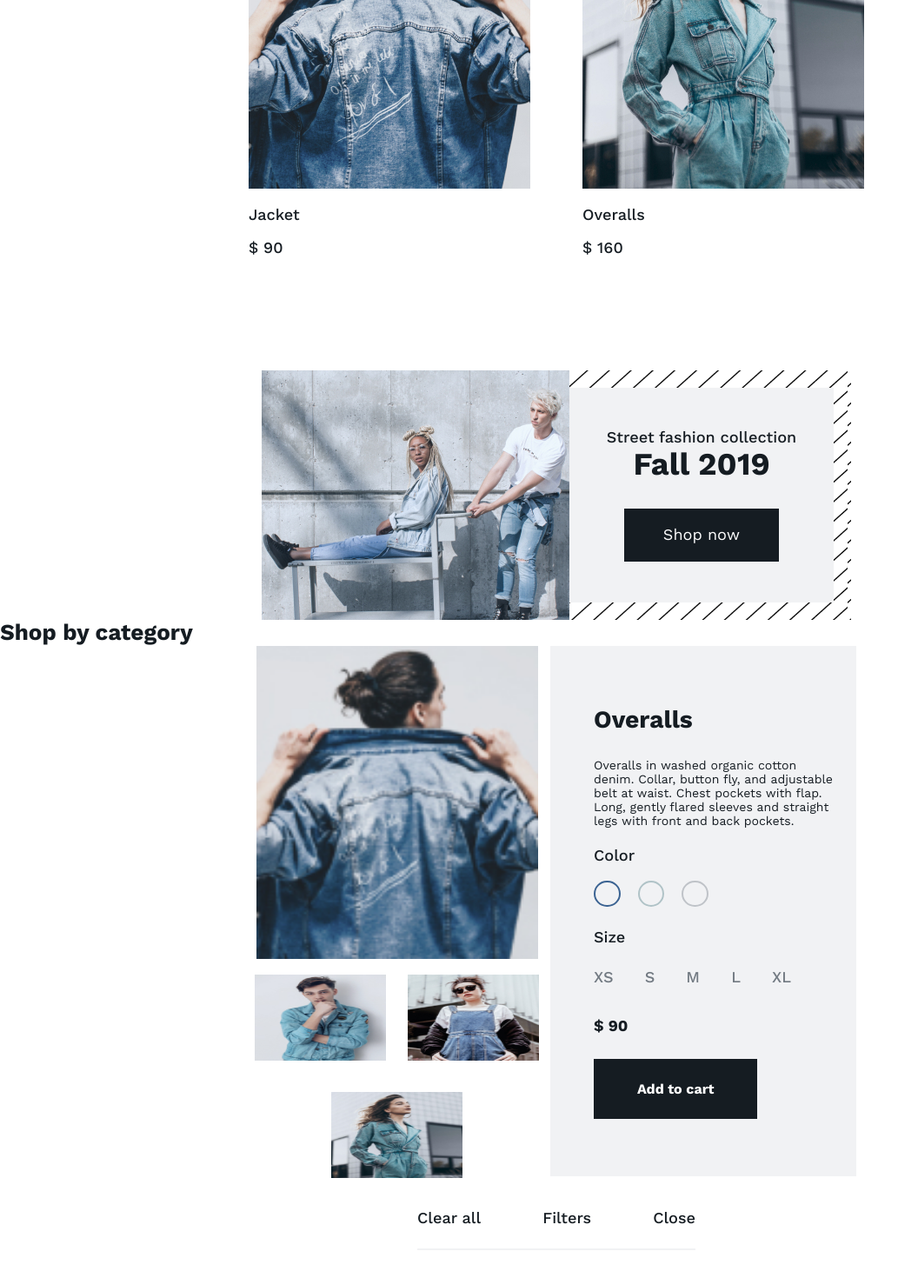
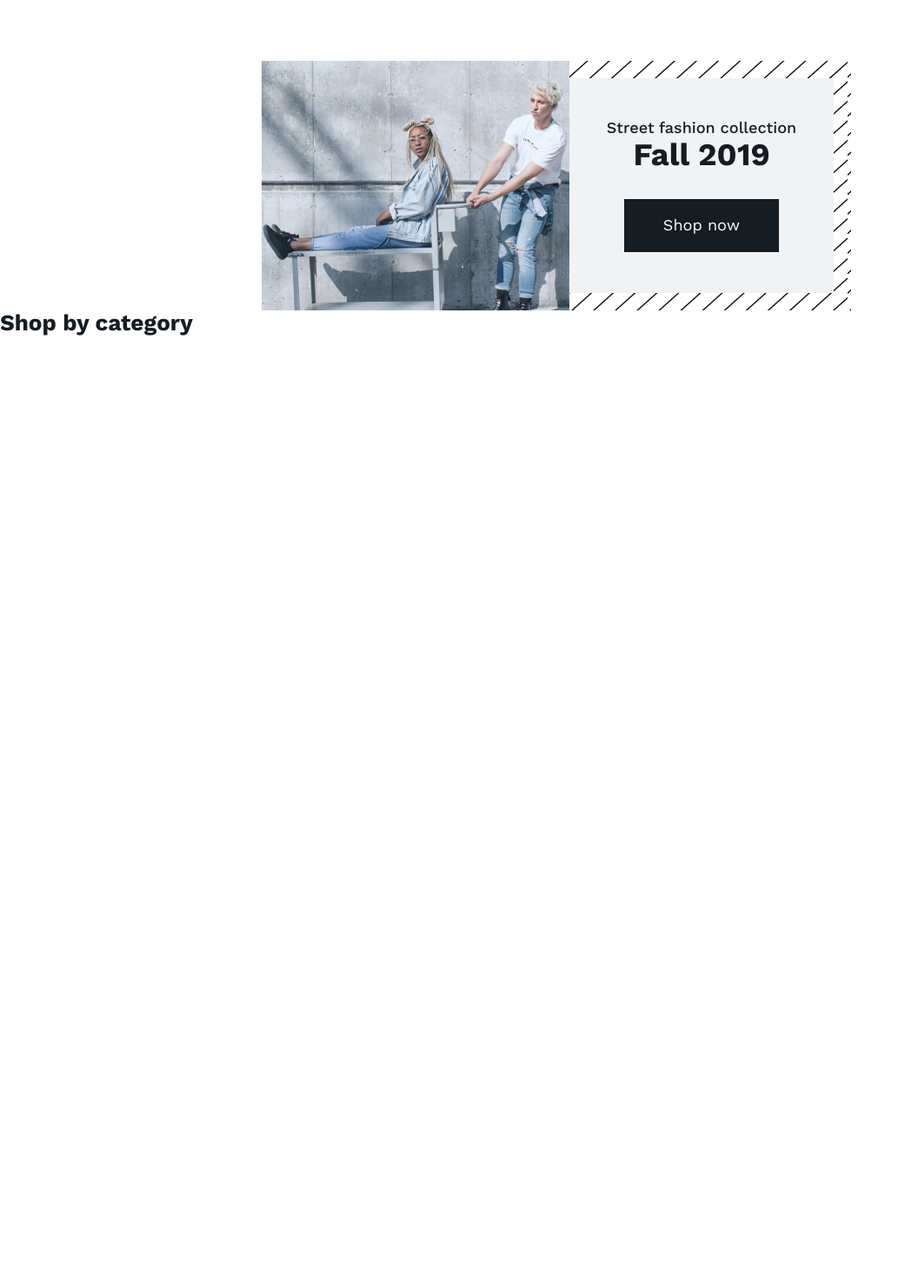
Before and after one commit to hellonasd/denim-app, a React (Create React App) app: page /product/0 in a window 1280 px wide. Shown: the part 660-2130 px from the top of the page at 87% size, without its empty margins (0-1056 px from the left). After the commit the page ends 1047 px from the top, so only its background shows below. Built offline with nearby package versions, Linux system fonts and the light colour scheme.

Commit message:
add react router dom, link on img

```diff
--- a/src/App.js
+++ b/src/App.js
@@ -2,25 +2,26 @@
 import { Bestsellers } from "./components/Bestsellers/Bestsellers.jsx";
 import { Promo } from "./components/promo/Promo.jsx";
 import { Categories } from "./components/Categories/Categories.jsx";
-// import { Catalog } from './components/Catalog/Catalog';
-import { Link, BrowserRouter as Router, Route } from "react-router-dom";
+import {BrowserRouter as Router, Route, Switch } from "react-router-dom";
 
-import { ProductDetail } from "./components/product-detail/ProductDetail";
+
 import { Gallery } from "./components/Gallery/Gallery";
-import { Filters } from "./components/Filter/Filters";
+
 
 function App() {
   return (
     <div className="App">
       <Router>
-        <Bestsellers />
+        <Switch>
+          <Route exact path="/">
+            <Bestsellers />
+          </Route>
+          <Route path="/product/:number">
+            <Gallery />
+          </Route>
+        </Switch>
         <Promo />
         <Categories />
-        {
-          // <Catalog /> - для данной страницы необходимо делать роутинг
-        }
-        <Gallery />
-        <Filters />
       </Router>
     </div>
   );
--- a/src/components/Bestsellers/Bestsellers.jsx
+++ b/src/components/Bestsellers/Bestsellers.jsx
@@ -1,13 +1,11 @@
 import React from "react";
 import { Viewall } from "../viewall/Viewall.jsx";
+import { mockData } from "../../mock-data/mock-data.js";
+import { Products } from "../Products/Products.jsx";
+import { Title } from "../Title/Title";
+import "../Bestsellers/Bestsellers.css";
+import { Link} from "react-router-dom";
 
-import { mockData } from '../../mock-data/mock-data.js';
-
-import { Products } from "../Products/Products.jsx";
-
-import { Title } from "../Title/Title";
-
-import "../Bestsellers/Bestsellers.css";
 
 export const Bestsellers = () => {
   return (
@@ -18,6 +16,7 @@
           <Viewall />
         </div>
         {mockData.map((item, i) => (
+          <Link to={`/product/${i}`}>
           <Products
             key={Math.random() * 10}
             mobileRes={item.mobileUrl}
@@ -27,6 +26,7 @@
             isPrise={item.price}
             bool={true}
           />
+          </Link>
         ))}
       </div>
     </div>
--- a/src/components/Catalog/Catalog.jsx
+++ b/src/components/Catalog/Catalog.jsx
@@ -1,6 +1,6 @@
 import React from "react";
 
-import { mocoData } from '../../moco-data/mocoData.js'
+// import { mocoData } from '../../moco-data/mocoData.js'
 import { Btn } from '../Btn/Btn.jsx';
 
 import "./Catalog.css";
@@ -17,7 +17,7 @@
         <div className="catalog__items">
           {/* {mocoData.map(item => (
             checkPageType(item, 'catalog')
-          ))} */}
+          ))}  */}
         </div>
           <div className='catalog__all-items' >
             <p className='catalog__all--text'>
--- a/src/components/Products/Products.jsx
+++ b/src/components/Products/Products.jsx
@@ -1,16 +1,25 @@
 import React from "react";
 import { renderItem } from "../../utils/utilFunc.js";
-import '../Products/Products.css';
-export const Products = ({ subClass,mobileRes, tableRes, name, bool, isPrise,dcRes }) => {
-  console.log(subClass)
+import "../Products/Products.css";
+export const Products = ({
+  subClass,
+  mobileRes,
+  tableRes,
+  name,
+  bool,
+  isPrise,
+  dcRes,
+}) => {
   const price = <p className="product__prise">{isPrise}</p>;
-  const imgView = <img className={`product__img ${subClass}`} src={mobileRes} />;
+  const imgView = (
+    <img className={`product__img ${subClass}`} src={mobileRes} alt={name}/>
+  );
 
   return (
-      <figure>
+    <figure>
         <picture>
-          <source srcSet={tableRes} media="(min-width: 768px)" />
-          <source srcSet={dcRes} media="(min-width: 1366px)"/>
+          <source srcSet={tableRes} media="(min-width: 768px)"/>
+          <source srcSet={dcRes} media="(min-width: 1366px)" />
           {imgView}
         </picture>
         <figcaption>
--- a/src/index.js
+++ b/src/index.js
@@ -2,10 +2,14 @@
 import ReactDOM from 'react-dom';
 import './index.css';
 import App from './App';
+import { BrowserRouter,Route, Switch } from 'react-router-dom';
 
 ReactDOM.render(
   <React.StrictMode>
-    <App />
+    <BrowserRouter>
+    <Route path='/' component={App}/>
+
+    </BrowserRouter>
   </React.StrictMode>,
   document.getElementById('root')
 );
```
Also changed, not shown: src/components/Gallery/Gallery.jsx (+20 -12 lines).
